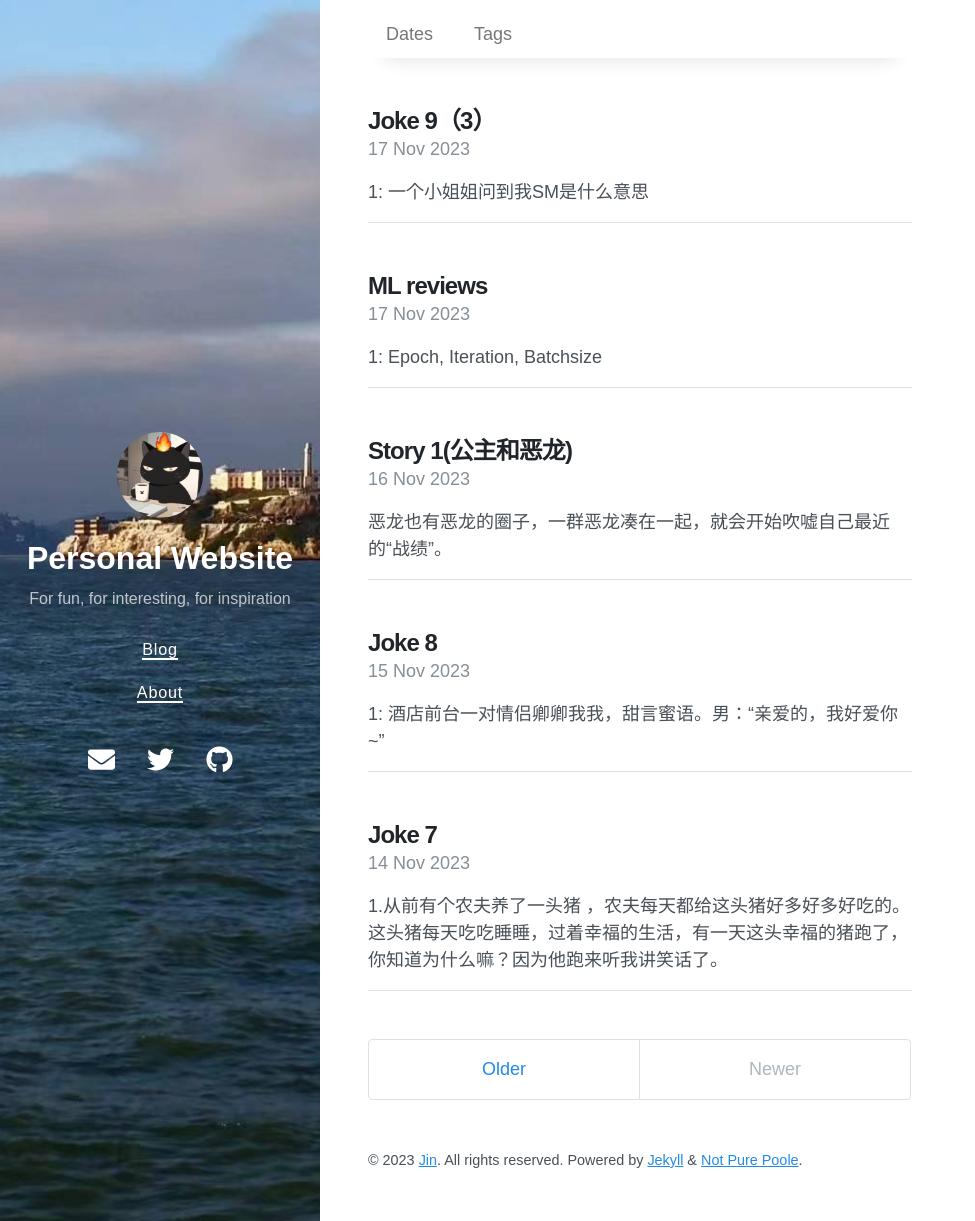
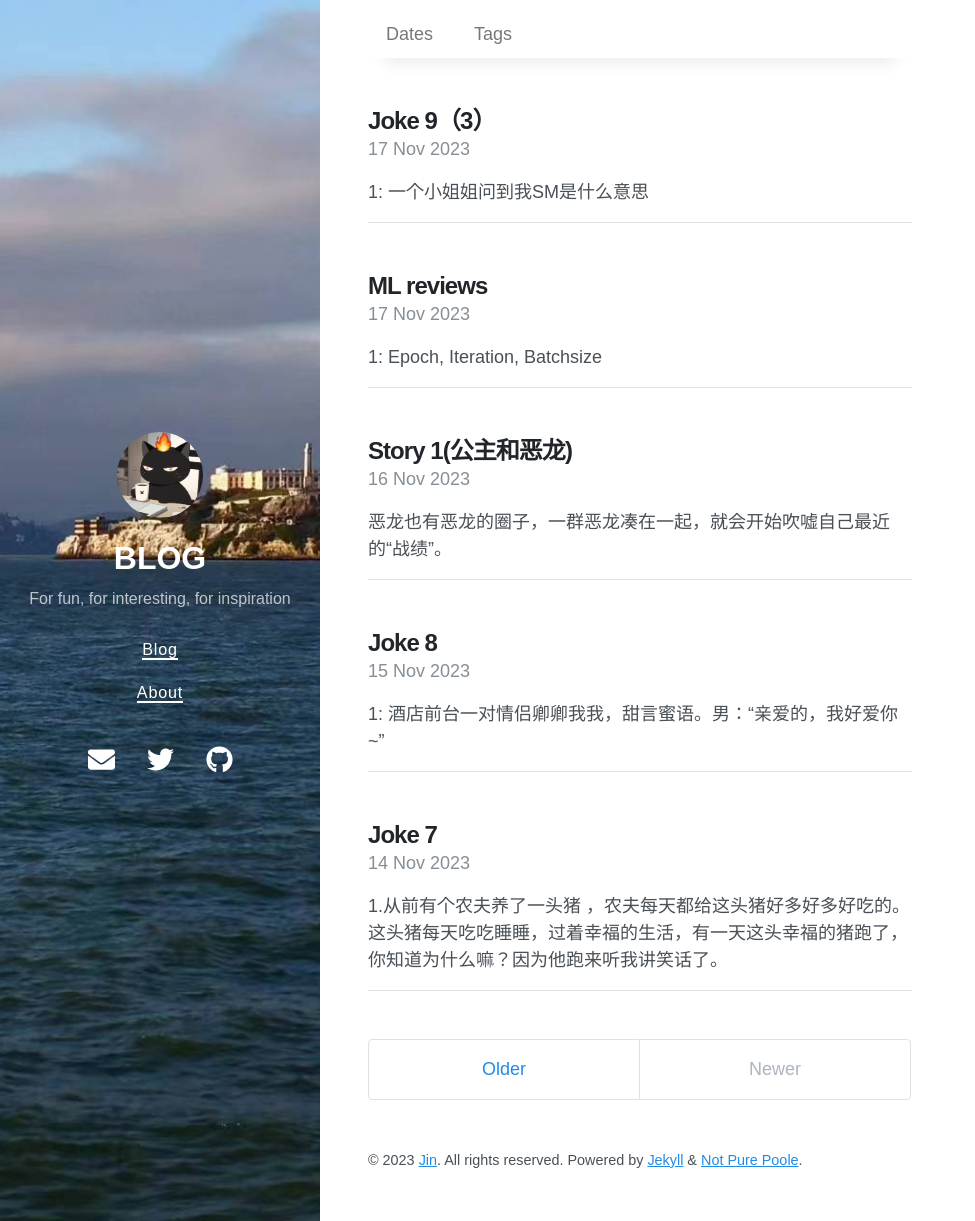
Before and after one commit to New-lay/New-lay.github.io, a Jekyll site: the page built from index.html, in a window 1280 px wide and 1221 px high. Shown: the whole window, without its empty margins (0-975 px from the left). Built offline with Jekyll 4.4.1, drawn with Linux system fonts in a browser that asks for light colours; nearby versions of some CDN libraries; the list of posts is cut into pages by our own code.

Commit message:
Update _config.yml

```diff
--- a/_config.yml
+++ b/_config.yml
@@ -1,5 +1,5 @@
 # Setup
-title: Personal Website
+title: BLOG
 description: For fun, for interesting, for inspiration
 url: https://new-lay.github.io/
 avatar: /avatar.jpg
```
